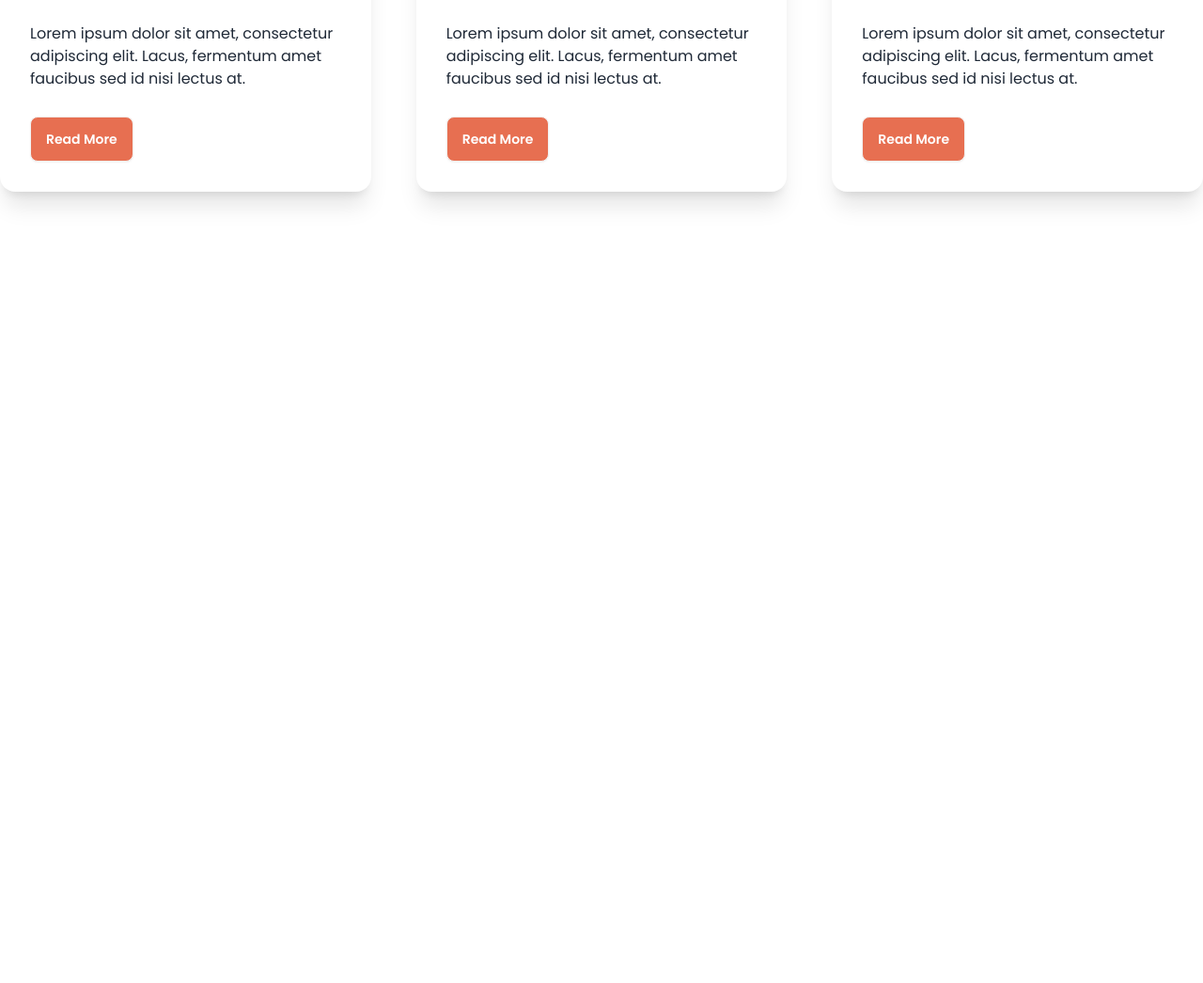
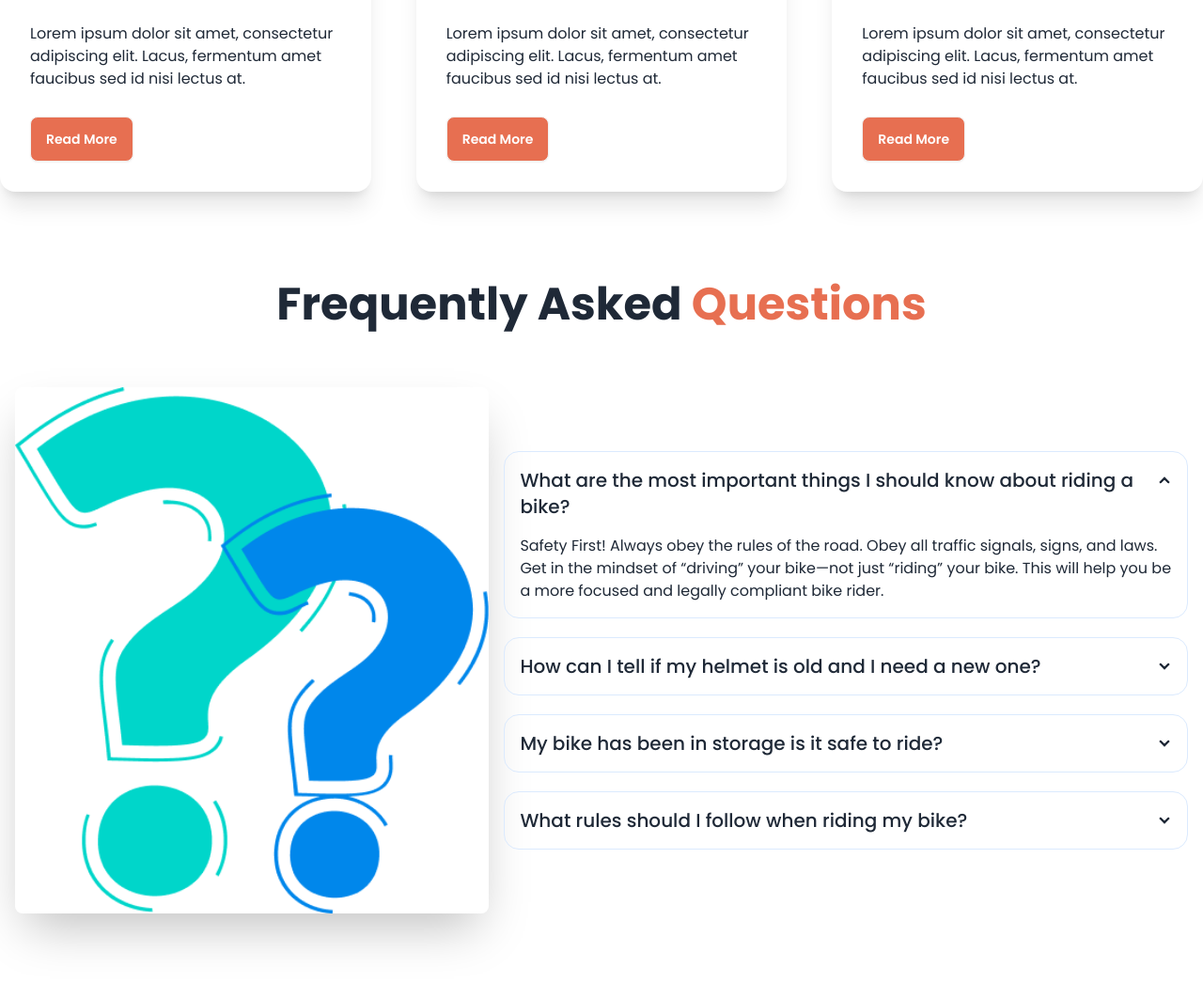
Before and after one commit to rudratechmos/biker-zone, a plain HTML site: page index.html in a window 1280 px wide. Shown: the part 1130-2176 px from the top of the page at 94% size. Before the commit the page ends 1430 px from the top, so only its background shows below. Drawn offline with nearby package versions, Linux system fonts and the light colour scheme.

Commit message:
faq section added

```diff
--- a/index.html
+++ b/index.html
@@ -180,6 +180,50 @@
                 </div>
             </div>
         </section>
+
+        <!-- FAQ section  -->
+        <section class="my-24">
+            <h3 class="text-5xl font-bold text-center mb-12">Frequently Asked <span class="text-bike-primary">Questions</span></h3>
+            <div class="hero">
+                <div class="hero-content flex-col lg:flex-row">
+                  <img src="images/others/faq.png" class="w-full rounded-lg shadow-2xl"/>
+                  <div class="space-y-5">
+                    <div class="collapse collapse-arrow border border-blue-100">
+                        <input type="radio" name="my-accordion-2" checked="checked" />
+                        <div class="collapse-title text-xl font-medium">What are the most important things I should
+                            know about riding a bike?</div>
+                        <div class="collapse-content">
+                          <p>Safety First! Always obey the rules of the road. Obey all traffic signals, signs, and laws. Get in the mindset of “driving” your bike—not just “riding” your bike. This will help you be a more focused and legally compliant bike rider. </p>
+                        </div>
+                    </div>
+                    <div class="collapse collapse-arrow border border-blue-100">
+                        <input type="radio" name="my-accordion-2" />
+                        <div class="collapse-title text-xl font-medium">How can I tell if my helmet is old and I need a
+                            new one?</div>
+                        <div class="collapse-content">
+                          <p>Safety First! Always obey the rules of the road. Obey all traffic signals, signs, and laws. Get in the mindset of “driving” your bike—not just “riding” your bike. This will help you be a more focused and legally compliant bike rider.
+                          </p>
+                        </div>
+                    </div>
+                    <div class="collapse collapse-arrow border border-blue-100">
+                        <input type="radio" name="my-accordion-2" />
+                        <div class="collapse-title text-xl font-medium">My bike has been in storage is it safe to ride?</div>
+                        <div class="collapse-content">
+                          <p>Safety First! Always obey the rules of the road. Obey all traffic signals, signs, and laws. Get in the mindset of “driving” your bike—not just “riding” your bike. This will help you be a more focused and legally compliant bike rider.
+                          </p>
+                        </div>
+                    </div>
+                    <div class="collapse collapse-arrow border border-blue-100">
+                        <input type="radio" name="my-accordion-2" />
+                        <div class="collapse-title text-xl font-medium">What rules should I follow when riding my bike?</div>
+                        <div class="collapse-content">
+                          <p>Safety First! Always obey the rules of the road. Obey all traffic signals, signs, and laws. Get in the mindset of “driving” your bike—not just “riding” your bike. This will help you be a more focused and legally compliant bike rider.
+                          </p>
+                        </div>
+                    </div>
+                </div>
+            </div>
+        </section>
     </main>
 
     <!-- footer section  -->
```
